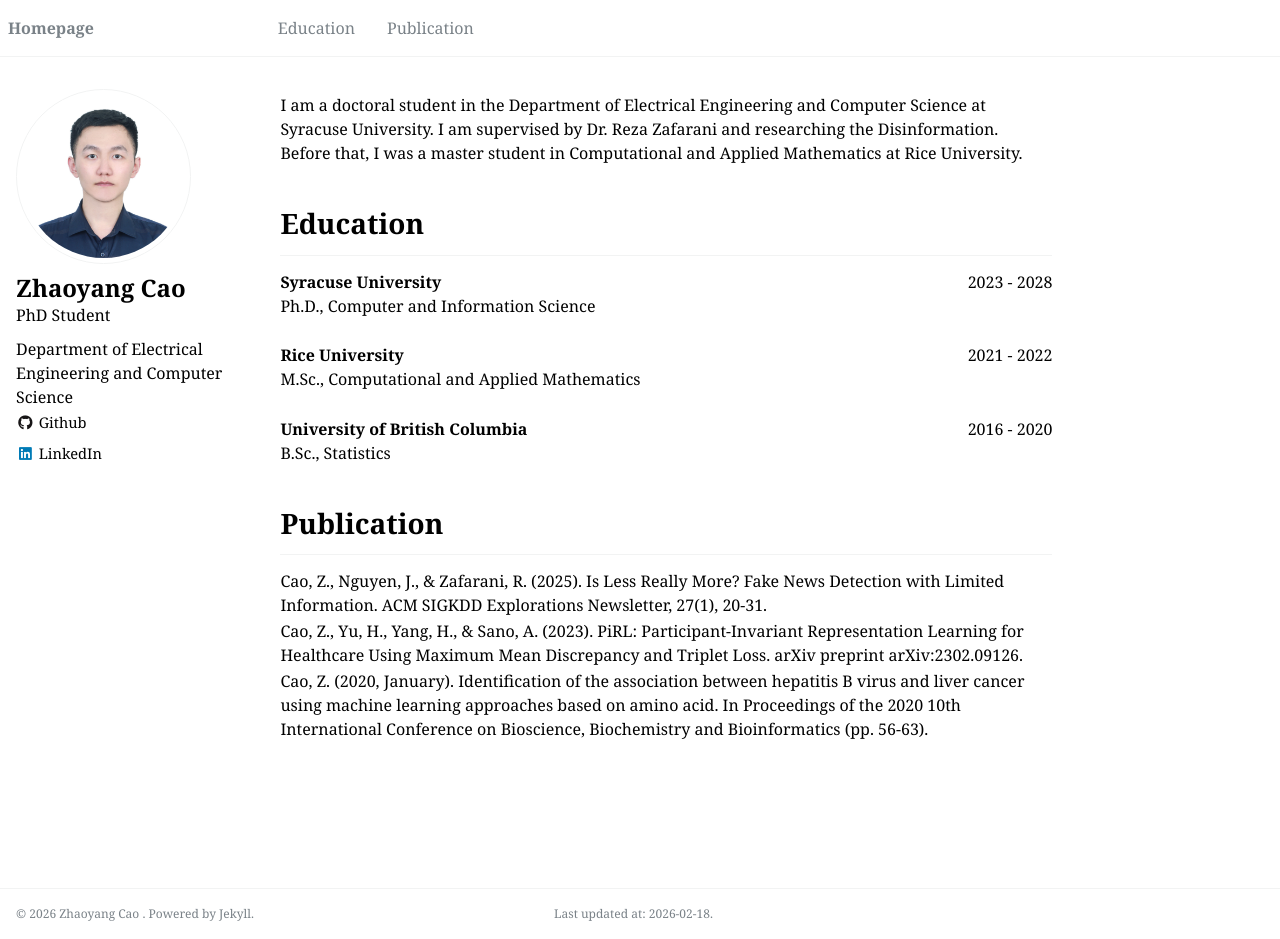
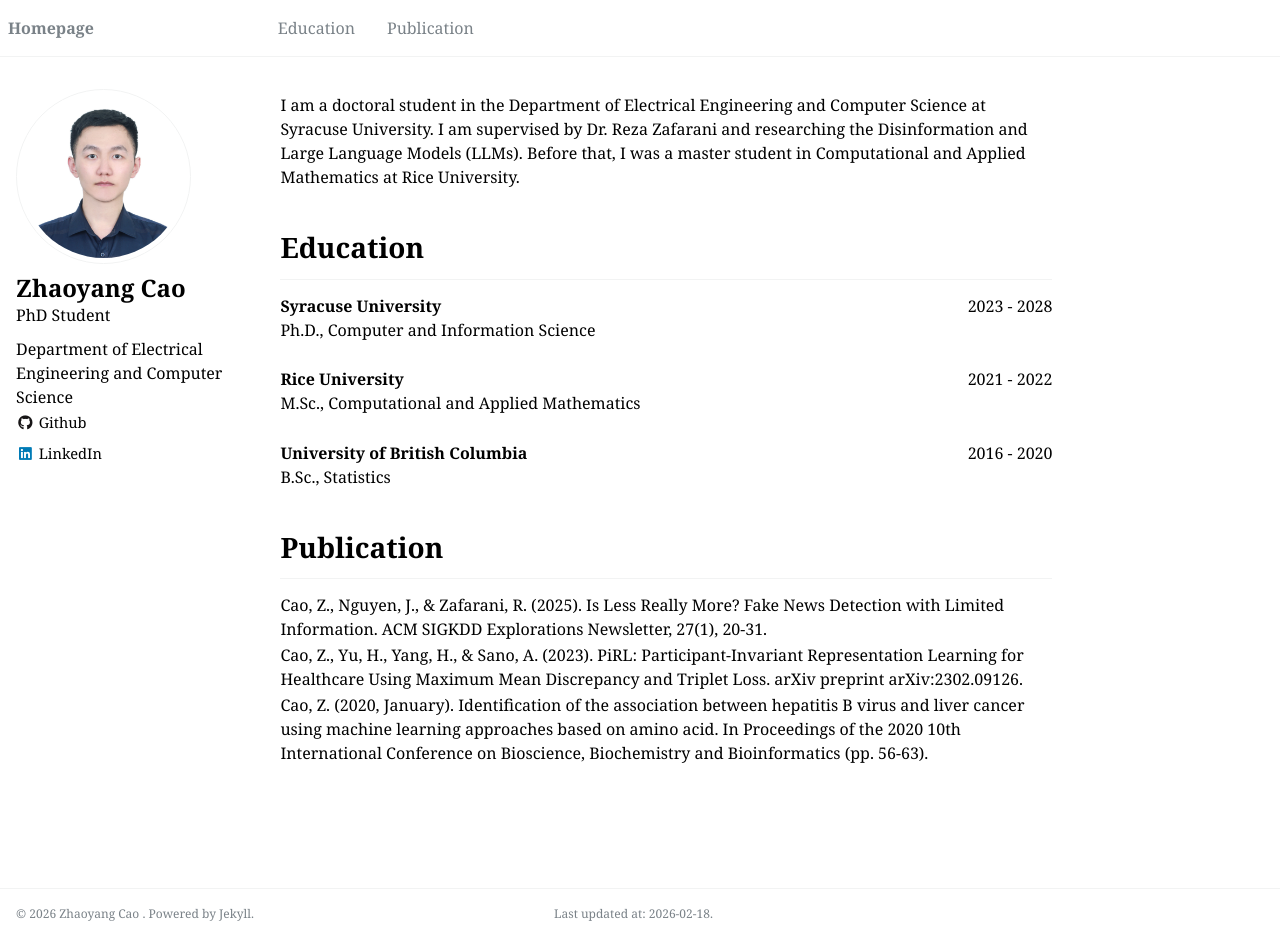
Before and after one commit to zycao29/zycao29.github.io, a Jekyll site: the page built from _pages/home.md, in a window 1280 px wide and 939 px high. Built offline with Jekyll 4.4.1, drawn with Linux system fonts in a browser that asks for light colours.

Commit message:
Add Large Language Models to research description
Updated research focus to include Large Language Models.

```diff
--- a/_pages/home.md
+++ b/_pages/home.md
@@ -6,7 +6,7 @@ author_profile: true
 ---
 
 <div style="margin-top: 0.25em"></div>
-I am a doctoral student in the Department of Electrical Engineering and Computer Science at Syracuse University. I am supervised by Dr. Reza Zafarani and researching the Disinformation. Before that, I was a master student in Computational and Applied Mathematics at Rice University.
+I am a doctoral student in the Department of Electrical Engineering and Computer Science at Syracuse University. I am supervised by Dr. Reza Zafarani and researching the Disinformation and Large Language Models (LLMs). Before that, I was a master student in Computational and Applied Mathematics at Rice University.
 
 
 
```
